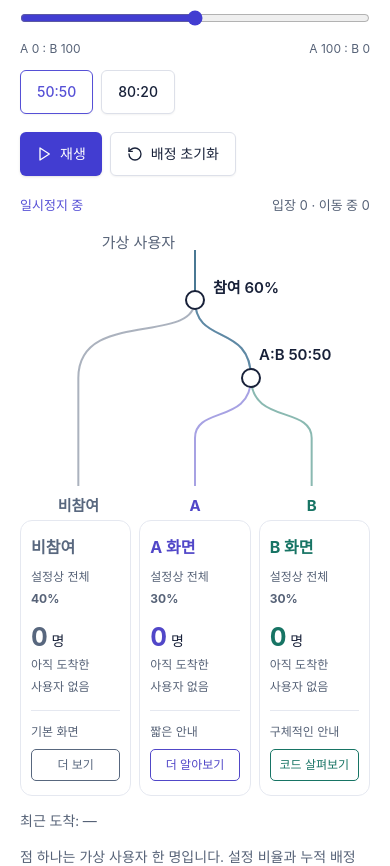
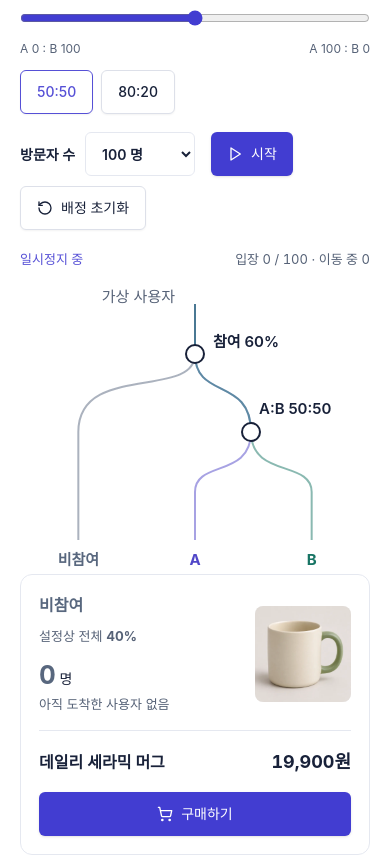
Before and after one commit to Pseudo-Lab/experiment-platform-pseudolab, a React (Vite) app: page / in a window 390 px wide. Shown: the part 860-1726 px from the top of the page. Built offline with nearby package versions, Linux system fonts and the light colour scheme.

Commit message:
Add finite visitor runs and shopping product previews

```diff
--- /dev/null
+++ b/public/demo/everyday-mug.webp.json
@@ -0,0 +1,4 @@
+{
+  "prompt": "Use case: product-mockup. Asset type: small online shopping product card image, one identical image reused for all A/B variants. Create a clean photorealistic studio catalog photograph of one simple matte cream ceramic coffee mug with a rounded sage-green handle, three-quarter view, centered on a very pale warm gray seamless surface, soft natural studio shadow, bright even light, product fills 65 percent of a square composition. No writing, no logos, no watermark, no packaging, no props, no hands. This is a fictional generic everyday mug for an educational online shopping demo. Not a screenshot, only the product photo.\n",
+  "createdAt": "2026-11-17T14:52:10.938Z"
+}
--- a/src/ExperimentPreview.jsx
+++ b/src/ExperimentPreview.jsx
@@ -1,5 +1,5 @@
 import React, { useEffect, useId, useRef, useState } from 'react';
-import { ArrowUpRight, Pause, Play, RotateCcw, Star } from 'lucide-react';
+import { ArrowUpRight, Check, Pause, Play, RotateCcw, ShoppingCart, Star } from 'lucide-react';
 import { Button } from './components/ui/button';
 import { assignVisitor } from './assignmentSimulation';
 
@@ -8,14 +8,16 @@ const INTERVAL = 0.05;
 const outcomes = ['outside', 'A', 'B'];
 const copy = {
   ko: {
-    title: '비율을 바꾸면, 사용자의 길이 달라집니다.',
-    intro: '참여율은 전체 중 실험에 들어오는 비중, A:B는 참여한 사용자 안에서의 비중입니다.',
+    title: '쇼핑몰 방문자는 어떤 화면을 보게 될까요?',
+    intro: '같은 상품, 다른 구매 버튼. 방문자 수와 비율을 정하고 분배 결과를 비교해 보세요.',
     participation: '실험 참여율', ratio: '참여자 안의 A:B', presets: 'A:B 빠른 설정',
-    start: '재생', pause: '일시정지', reset: '배정 초기화',
+    start: '시작', pause: '일시정지', reset: '배정 초기화', restart: '다시 실행', resume: '계속하기',
+    visitorLimit: '방문자 수', complete: '배정 완료',
+    completed: count => `${count}명 모두 도착했습니다. 설정 비율과 아래 결과를 비교해 보세요.`,
     incoming: '입장하는 가상 사용자', gate: '참여', split: 'A:B',
     names: { outside: '비참여', A: 'A 화면', B: 'B 화면' },
-    screen: { outside: '기본 화면', A: '짧은 안내', B: '구체적인 안내' },
-    buttons: { outside: '더 보기', A: '더 알아보기', B: '코드 살펴보기' },
+    productName: '데일리 세라믹 머그', price: '19,900원', purchased: '구매 완료',
+    buttons: { outside: '구매하기', A: '구매하기', B: '지금 구매하기' },
     people: '명', target: '설정상 전체', observed: '누적 배정 비중',
     noData: '아직 도착한 사용자 없음', generated: '입장', moving: '이동 중', pending: '배정 대기', latest: '최근 도착',
     status: '재생 상태', stopped: '일시정지 중', playing: '재생 중',
@@ -27,14 +29,16 @@ const copy = {
     chartTitle: '사용자 배정 흐름', chartDescription: '가상 사용자가 참여율 관문을 지나 비참여 또는 A/B로 갈라집니다. 아래 수치는 각 경로에 도착한 누적 배정입니다.',
   },
   en: {
-    title: 'Change the ratio. Watch visitors take a different path.',
-    intro: 'Participation is the share of all visitors entering the experiment. A:B splits those participants.',
+    title: 'Which shop page will your visitors see?',
+    intro: 'Same product, different purchase buttons. Choose a visitor count and ratios, then compare the assignments.',
     participation: 'Experiment participation', ratio: 'A:B within participants', presets: 'Quick A:B settings',
-    start: 'Play', pause: 'Pause', reset: 'Reset assignments',
+    start: 'Start', pause: 'Pause', reset: 'Reset assignments', restart: 'Run again', resume: 'Resume',
+    visitorLimit: 'Visitor count', complete: 'Assignments complete',
+    completed: count => `All ${count} visitors have arrived. Compare the target ratios with the results below.`,
     incoming: 'Virtual visitors', gate: 'Join', split: 'A:B',
     names: { outside: 'Not enrolled', A: 'Screen A', B: 'Screen B' },
-    screen: { outside: 'Default screen', A: 'Short label', B: 'Specific label' },
-    buttons: { outside: 'View', A: 'Learn more', B: 'Explore code' },
+    productName: 'Everyday ceramic mug', price: '₩19,900', purchased: 'Purchase complete',
+    buttons: { outside: 'Buy', A: 'Buy', B: 'Buy now' },
     people: 'visitors', target: 'Target of all visitors', observed: 'Cumulative share of all',
     noData: 'No arrivals yet', generated: 'Entered', moving: 'In transit', pending: 'Pending', latest: 'Latest arrival',
     status: 'Playback status', stopped: 'Paused', playing: 'Playing',
@@ -68,10 +72,12 @@ export default function ExperimentPreview({ lang, repo }) {
   const reduced = useMediaPreference('(prefers-reduced-motion: reduce)');
   const [participation, setParticipation] = useState(60);
   const [aShare, setAShare] = useState(50);
-  const settings = useRef({ participation, aShare });
-  settings.current = { participation, aShare };
+  const [visitorLimit, setVisitorLimit] = useState(100);
+  const settings = useRef({ participation, aShare, visitorLimit });
+  settings.current = { participation, aShare, visitorLimit };
   const [running, setRunning] = useState(false);
   const [view, setView] = useState(emptyView);
+  const [purchased, setPurchased] = useState({ outside: false, A: false, B: false });
   const model = useRef({ assignments: new Map(), tokens: [], sequence: 0, lastSpawn: -Infinity, counts: { outside: 0, A: 0, B: 0 }, latest: null });
   const svg = useRef(null);
   const [chartWidth, setChartWidth] = useState(720);
@@ -105,13 +111,13 @@ export default function ExperimentPreview({ lang, repo }) {
       state.latest = token;
     };
     function tick() {
-      if (disposed || !running || document.hidden) return;
+      if (disposed || !running || document.hidden || clock.animationsPaused()) return;
       const now = clock.getCurrentTime();
       const state = model.current;
       const arrived = state.tokens.filter(token => reduced || now - token.started >= DURATION);
       arrived.forEach(arrive);
       state.tokens = state.tokens.filter(token => !arrived.includes(token));
-      const spawn = now - state.lastSpawn >= INTERVAL;
+      const spawn = state.sequence < settings.current.visitorLimit && now - state.lastSpawn >= INTERVAL;
       if (spawn) {
         const visitor = `U-${String(++state.sequence).padStart(4, '0')}`;
         const { participation: join, aShare: share } = settings.current;
@@ -120,6 +126,11 @@ export default function ExperimentPreview({ lang, repo }) {
         if (reduced) arrive(token); else state.tokens.push(token);
       }
       if (spawn || arrived.length) publish();
+      if (state.sequence === settings.current.visitorLimit && state.tokens.length === 0) {
+        clock.pauseAnimations();
+        setRunning(false);
+        return;
+      }
       frame = requestAnimationFrame(tick);
     }
     const syncPlayback = () => {
@@ -145,20 +156,42 @@ export default function ExperimentPreview({ lang, repo }) {
     svg.current.setCurrentTime(0);
     model.current = { assignments: new Map(), tokens: [], sequence: 0, lastSpawn: -Infinity, counts: { outside: 0, A: 0, B: 0 }, latest: null };
     setView(emptyView());
+    setPurchased({ outside: false, A: false, B: false });
+  }
+
+  function changeSetting(name, value) {
+    if (settings.current[name] === value) return;
+    if (completed) reset();
+    if (name === 'participation') setParticipation(value);
+    else setAShare(value);
+  }
+
+  function togglePlayback() {
+    if (completed) {
+      reset();
+      setRunning(true);
+    } else {
+      if (running) svg.current.pauseAnimations();
+      setRunning(value => !value);
+    }
   }
 
   const center = chartWidth / 2;
   const left = chartWidth / 6;
   const right = chartWidth * 5 / 6;
   const split = chartWidth * 0.66;
-  const bottom = compact ? 258 : 218;
+  const gateY = compact ? 72 : 62;
+  const splitY = compact ? 150 : 120;
+  const bottom = compact ? 258 : 178;
+  const branchEnd = compact ? 210 : 170;
   const paths = {
-    outside: `M${center} 22 V72 C${center} 118 ${left} 80 ${left} 150 V${bottom}`,
-    A: `M${center} 22 V72 C${center} 118 ${split} 95 ${split} 150 C${split} 196 ${center} 178 ${center} 210 V${bottom}`,
-    B: `M${center} 22 V72 C${center} 118 ${split} 95 ${split} 150 C${split} 196 ${right} 178 ${right} 210 V${bottom}`,
+    outside: `M${center} 22 V${gateY} C${center} ${gateY + 46} ${left} ${gateY + 8} ${left} ${splitY} V${bottom}`,
+    A: `M${center} 22 V${gateY} C${center} ${gateY + 46} ${split} ${gateY + 23} ${split} ${splitY} C${split} ${splitY + 46} ${center} ${splitY + 28} ${center} ${branchEnd} V${bottom}`,
+    B: `M${center} 22 V${gateY} C${center} ${gateY + 46} ${split} ${gateY + 23} ${split} ${splitY} C${split} ${splitY + 46} ${right} ${splitY + 28} ${right} ${branchEnd} V${bottom}`,
   };
   const number = value => new Intl.NumberFormat(lang, { maximumFractionDigits: 2 }).format(value);
   const total = outcomes.reduce((sum, key) => sum + view.counts[key], 0);
+  const completed = view.entered === visitorLimit && view.tokens.length === 0;
   const target = { outside: 100 - participation, A: participation * aShare / 100, B: participation * (100 - aShare) / 100 };
 
   return <section id="experiment-preview" tabIndex={-1} className="assignment-demo">
@@ -167,43 +200,56 @@ export default function ExperimentPreview({ lang, repo }) {
       <div className="sim-controls">
         <div className="sim-slider">
           <label htmlFor={`${id}-participation`}>{t.participation}<output>{participation}%</output></label>
-          <input id={`${id}-participation`} type="range" min="0" max="100" step="1" value={participation} onChange={event => setParticipation(Number(event.target.value))}/>
+          <input id={`${id}-participation`} type="range" min="0" max="100" step="1" value={participation} onChange={event => changeSetting('participation', Number(event.target.value))}/>
           <div className="sim-range-ends" aria-hidden="true"><span>0%</span><span>100%</span></div>
         </div>
         <div className="sim-slider">
           <label htmlFor={`${id}-ratio`}>{t.ratio}<output>A {aShare} : B {100 - aShare}</output></label>
-          <input id={`${id}-ratio`} type="range" min="0" max="100" step="1" value={aShare} aria-valuetext={`A ${aShare}%, B ${100 - aShare}%`} onChange={event => setAShare(Number(event.target.value))}/>
+          <input id={`${id}-ratio`} type="range" min="0" max="100" step="1" value={aShare} aria-valuetext={`A ${aShare}%, B ${100 - aShare}%`} onChange={event => changeSetting('aShare', Number(event.target.value))}/>
           <div className="sim-range-ends" aria-hidden="true"><span>A 0 : B 100</span><span>A 100 : B 0</span></div>
           <div role="group" aria-label={t.presets} className="sim-presets">
-            {[50, 80].map(value => <Button key={value} variant="outline" aria-pressed={aShare === value} onClick={() => setAShare(value)}>{value}:{100 - value}</Button>)}
+            {[50, 80].map(value => <Button key={value} variant="outline" aria-pressed={aShare === value} onClick={() => changeSetting('aShare', value)}>{value}:{100 - value}</Button>)}
           </div>
         </div>
         <div className="sim-actions">
-          <Button onClick={() => setRunning(value => !value)}>{running ? <Pause aria-hidden="true"/> : <Play aria-hidden="true"/>}{running ? t.pause : t.start}</Button>
+          <label className="sim-limit" htmlFor={`${id}-limit`}>{t.visitorLimit}
+            <select id={`${id}-limit`} value={visitorLimit} onChange={event => { reset(); setVisitorLimit(Number(event.target.value)); }}>
+              {[100, 500, 1000].map(count => <option key={count} value={count}>{number(count)} {t.people}</option>)}
+            </select>
+          </label>
+          <Button onClick={togglePlayback}>{running ? <Pause aria-hidden="true"/> : <Play aria-hidden="true"/>}{running ? t.pause : completed ? t.restart : view.entered ? t.resume : t.start}</Button>
           <Button variant="outline" onClick={reset}><RotateCcw aria-hidden="true"/>{t.reset}</Button>
         </div>
       </div>
-      <div className="sim-playback"><span role="status" aria-label={t.status}>{running ? t.playing : t.stopped}</span><span>{t.generated} {number(view.entered)} · {reduced ? t.pending : t.moving} {number(view.tokens.length)}</span></div>
+      <div className="sim-playback"><span role="status" aria-label={t.status}>{completed ? t.complete : running ? t.playing : t.stopped}</span><span>{t.generated} {number(view.entered)} / {number(visitorLimit)} · {reduced ? t.pending : t.moving} {number(view.tokens.length)}</span></div>
       {reduced && <p className="sim-reduced">{t.reduced}</p>}
-      <svg ref={svg} className="sim-flow" viewBox={`0 0 ${chartWidth} ${compact ? 292 : 250}`} role="img" aria-labelledby={`${id}-title ${id}-description`}>
+      <svg ref={svg} className="sim-flow" viewBox={`0 0 ${chartWidth} ${compact ? 292 : 210}`} role="img" aria-labelledby={`${id}-title ${id}-description`}>
         <title id={`${id}-title`}>{t.chartTitle}</title><desc id={`${id}-description`}>{t.chartDescription}</desc>
         <text x={center - 20} y="20" textAnchor="end" className="sim-incoming">{compact && lang === 'ko' ? '가상 사용자' : t.incoming}</text>
         {outcomes.map(key => <path key={key} d={paths[key]} className={`sim-path sim-${key}`}/>)}
-        <circle cx={center} cy="72" r="9" className="sim-gate"/>
-        <text x={center + 18} y="65" className="sim-gate-label">{t.gate} {participation}%</text>
-        <circle cx={split} cy="150" r="9" className="sim-gate"/>
-        <text x={split + 8} y="132" className="sim-gate-label">{t.split} {aShare}:{100 - aShare}</text>
+        <circle cx={center} cy={gateY} r="9" className="sim-gate"/>
+        <text x={center + 18} y={gateY - 7} className="sim-gate-label">{t.gate} {participation}%</text>
+        <circle cx={split} cy={splitY} r="9" className="sim-gate"/>
+        <text x={split + 8} y={splitY - 18} className="sim-gate-label">{t.split} {aShare}:{100 - aShare}</text>
         {outcomes.map((key, index) => <text key={key} x={[left, center, right][index]} y={bottom + 25} textAnchor="middle" className={`sim-endpoint sim-${key}`}>{key === 'outside' ? t.names.outside : key}</text>)}
         {view.tokens.map(token => <circle key={token.id} r="8" cx={reduced ? { outside: left, A: center, B: right }[token.outcome] : undefined} cy={reduced ? bottom - 12 : undefined} className={`sim-dot sim-${token.outcome}`} data-visitor={token.id} data-outcome={token.outcome}>
           {!reduced && <animateMotion path={paths[token.outcome]} begin={`${token.started}s`} dur={`${DURATION}s`} fill="freeze" calcMode="paced"/>}
         </circle>)}
       </svg>
+      {completed && <p className="sim-completed" role="status"><Check size={18} aria-hidden="true"/>{t.completed(number(total))}</p>}
       <div className="sim-results">
         {outcomes.map(key => <article key={key} className={`sim-result sim-${key}`} data-outcome={key}>
-          <h3>{t.names[key]}</h3><p className="sim-target">{t.target} <b>{number(target[key])}%</b></p>
-          <p className="sim-count"><strong className={view.counts[key] >= 1000 ? 'sim-large-count' : undefined}>{number(view.counts[key])}</strong> {t.people}</p>
-          <p className="sim-observed">{total ? `${t.observed} ${number(view.counts[key] / total * 100)}%` : t.noData}</p>
-          <div className="sim-screen"><span>{t.screen[key]}</span><span className="sim-example-button">{t.buttons[key]}</span></div>
+          <div className="sim-product-top">
+            <div><h3>{t.names[key]}</h3><p className="sim-target">{t.target} <b>{number(target[key])}%</b></p>
+              <p className="sim-count"><strong className={view.counts[key] >= 1000 ? 'sim-large-count' : undefined}>{number(view.counts[key])}</strong> {t.people}</p>
+              <p className="sim-observed">{total ? `${t.observed} ${number(view.counts[key] / total * 100)}%` : t.noData}</p>
+            </div>
+            <img className="sim-product-image" src={import.meta.env.BASE_URL + 'demo/everyday-mug.webp'} alt="" width="100" height="100"/>
+          </div>
+          <div className="sim-product-info"><h4>{t.productName}</h4><p>{t.price}</p></div>
+          <Button className="sim-buy" aria-disabled={purchased[key]} onClick={() => { if (!purchased[key]) setPurchased(current => ({ ...current, [key]: true })); }} aria-label={`${t.names[key]} ${purchased[key] ? t.purchased : t.buttons[key]}`}>
+            {purchased[key] ? <Check aria-hidden="true"/> : <ShoppingCart aria-hidden="true"/>}{purchased[key] ? t.purchased : t.buttons[key]}
+          </Button>
         </article>)}
       </div>
       <p className="sim-latest">{t.latest}: {view.latest ? `${view.latest.id} → ${t.names[view.latest.outcome]}` : '—'}</p>
--- a/src/style.css
+++ b/src/style.css
@@ -256,7 +256,7 @@ html[data-theme="dark"],
 @media (min-width: 1001px) { [lang="en"] .activity-card h3 { min-height: 4.65em; } }
 
 /* Interactive, synthetic assignment flow within the team introduction. */
-.assignment-demo { --sim-outside: #58677e; --sim-A: #5147c8; --sim-B: #177464; border-top: 1px solid var(--line); padding-block: 40px; }
+.assignment-demo { --sim-outside: #58677e; --sim-A: #5147c8; --sim-B: #177464; border-top: 1px solid var(--line); padding-block: 32px; }
 .assignment-demo h2 { font-size: clamp(26px, 2.5vw, 34px); line-height: 1.4; font-weight: 650; letter-spacing: -.025em; }
 .sim-intro { margin-top: 10px; color: var(--muted); font-size: 16px; }
 .sim-controls { display: grid; grid-template-columns: 1fr 1fr; gap: 18px 40px; margin-top: 26px; }
@@ -267,6 +267,9 @@ html[data-theme="dark"],
 .sim-slider input:focus-visible { outline: 2px solid var(--purple); outline-offset: 3px; border-radius: 4px; }
 .sim-range-ends { display: flex; justify-content: space-between; gap: 8px; color: var(--muted); font-size: 12px; }
 .sim-actions { grid-column: 1 / -1; display: flex; flex-wrap: wrap; align-items: center; gap: 10px; }
+.sim-limit { display: flex; align-items: center; gap: 10px; margin-right: 8px; font-size: 14px; font-weight: 600; }
+.sim-limit select { min-height: 44px; min-width: 110px; padding: 8px 12px; border: 1px solid var(--line); border-radius: 6px; color: var(--ink); background: hsl(var(--background)); font: inherit; }
+.sim-limit select:focus-visible { outline: 2px solid var(--purple); outline-offset: 3px; }
 .sim-presets { display: flex; gap: 8px; margin-top: 12px; }
 .sim-presets [aria-pressed="true"] { border-color: var(--purple); color: var(--purple); }
 .sim-actions button, .sim-presets button, .sim-support a { min-height: 44px; height: auto; white-space: normal; padding-block: 10px; }
@@ -289,27 +292,35 @@ html[data-theme="dark"],
 .sim-count { margin-top: 10px; font-size: 14px; font-variant-numeric: tabular-nums; }
 .sim-count strong { font-size: 30px; line-height: 1.3; color: var(--sim-color); font-weight: 650; overflow-wrap: anywhere; }
 .sim-observed { color: var(--muted); font-size: 13px; min-height: 24px; }
-.sim-screen { display: flex; flex-wrap: wrap; align-items: center; justify-content: space-between; gap: 10px; border-top: 1px solid var(--line); margin-top: 12px; padding-top: 12px; font-size: 13px; color: var(--muted); }
-.sim-example-button { display: inline-block; padding: 6px 10px; border: 1px solid var(--sim-color); border-radius: 5px; color: var(--sim-color); }
+.sim-completed { display: flex; align-items: flex-start; gap: 8px; margin-bottom: 16px; padding: 12px 16px; border-radius: var(--radius); background: var(--soft); color: var(--purple); font-size: 14px; }
+.sim-completed svg { flex-shrink: 0; margin-top: 4px; }
+.sim-product-top { display: grid; grid-template-columns: minmax(0, 1fr) 96px; align-items: center; gap: 12px; }
+.sim-product-image { display: block; width: 96px; height: 96px; border-radius: 8px; object-fit: cover; background: var(--soft); }
+.sim-product-info { display: flex; flex-wrap: wrap; align-items: baseline; justify-content: space-between; gap: 8px; margin-top: 14px; padding-top: 14px; border-top: 1px solid var(--line); }
+.sim-product-info h4 { margin: 0; font-size: 16px; font-weight: 600; }
+.sim-product-info p { font-size: 18px; font-weight: 650; font-variant-numeric: tabular-nums; }
+.sim-buy { width: 100%; min-height: 44px; height: auto; margin-top: 14px; padding-block: 10px; white-space: normal; }
+.sim-buy[aria-disabled="true"] { cursor: default; opacity: .7; }
 .sim-latest { margin-top: 12px; font-size: 14px; color: var(--muted); font-variant-numeric: tabular-nums; }
 .sim-explanation, .sim-reduced { font-size: 14px; color: var(--muted); margin-top: 10px; }
 .sim-support { display: flex; align-items: center; justify-content: space-between; gap: 20px; margin-top: 24px; padding-top: 20px; border-top: 1px solid var(--line); }
 .sim-support p { font-size: clamp(18px, 1.8vw, 22px); font-weight: 650; line-height: 1.55; }
 .sim-support a { flex-shrink: 0; }
 [data-theme="dark"] .assignment-demo { --sim-outside: #bac7dc; --sim-A: #c8bcff; --sim-B: #8dd1bf; }
+@media (max-width: 900px) {
+  .sim-results { grid-template-columns: minmax(0, 1fr); }
+}
 @media (max-width: 700px) {
   .initiative-hero .hero-actions { flex-wrap: wrap; gap: 12px; }
   .assignment-demo { padding-block: 28px; }
   .sim-controls { grid-template-columns: minmax(0, 1fr); gap: 18px; }
   .sim-actions { gap: 10px 8px; }
-  .sim-results { gap: 8px; }
-  .sim-result { padding: 14px 10px; }
+  .sim-results { grid-template-columns: minmax(0, 1fr); gap: 14px; }
+  .sim-result { padding: 18px; }
   .sim-result h3 { font-size: 16px; }
   .sim-count strong { font-size: 26px; }
   .sim-count .sim-large-count { font-size: 16px; }
-  .sim-target, .sim-observed, .sim-screen { font-size: 12px; }
-  .sim-screen { display: block; }
-  .sim-example-button { display: block; text-align: center; margin-top: 8px; padding: 6px 2px; }
+  .sim-target, .sim-observed { font-size: 13px; }
   .sim-support { flex-direction: column; align-items: flex-start; }
   .sim-playback { font-size: 13px; }
 }
```
Also changed, not shown: public/demo/everyday-mug.webp (added), 1 other file (tests, documents, lock files or other folders).
